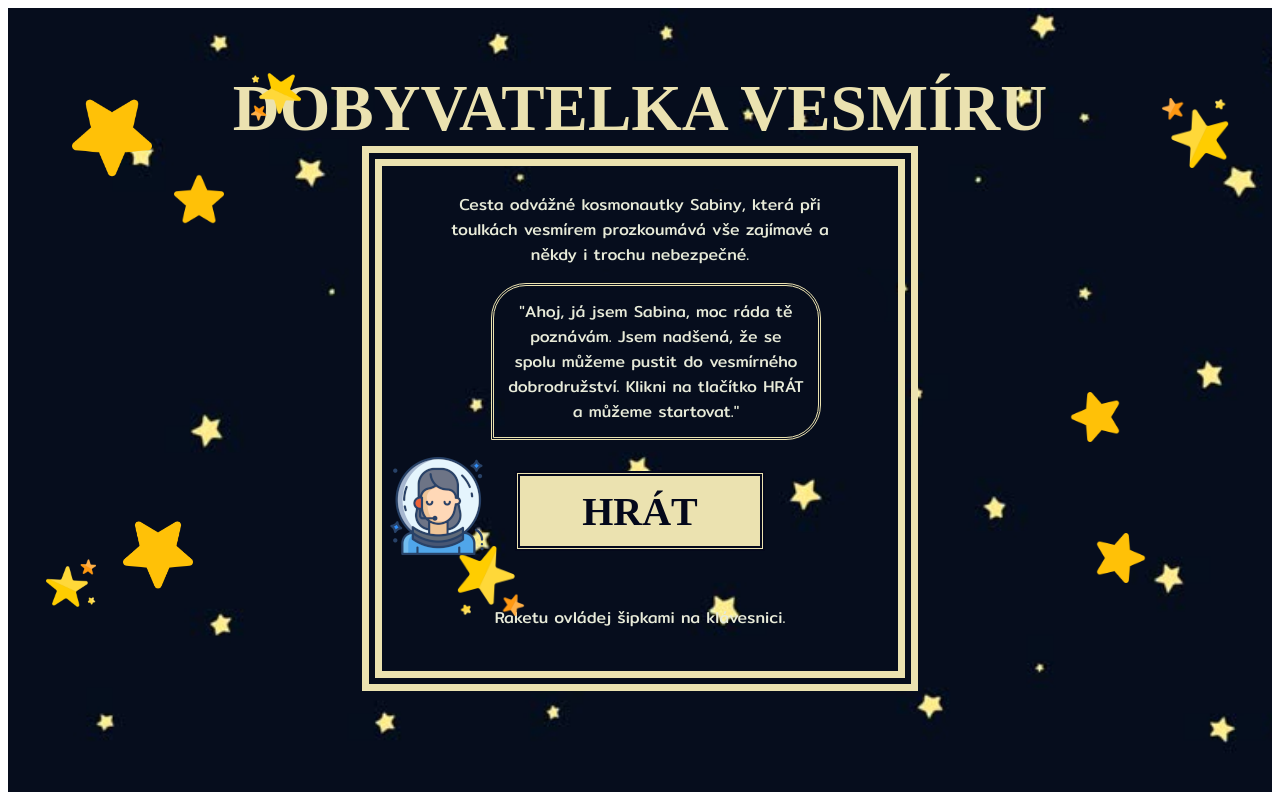
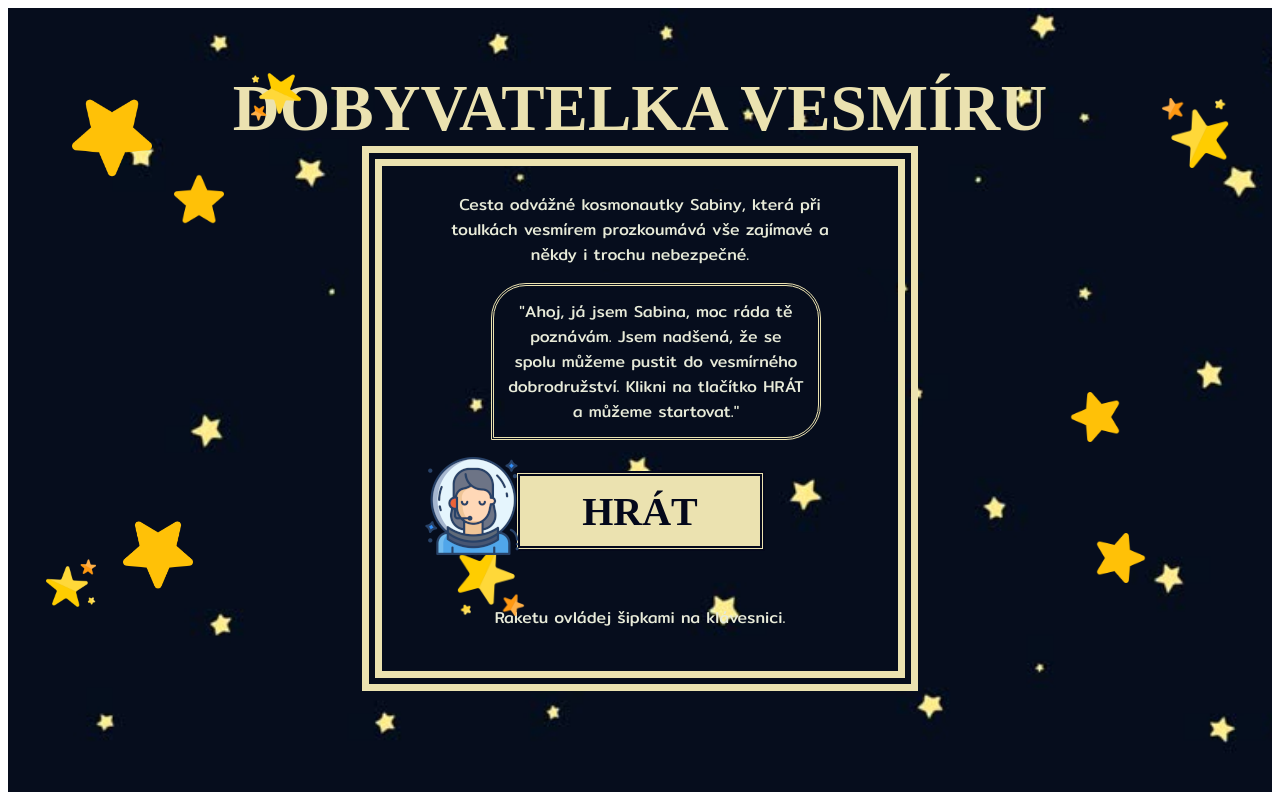
Before and after one commit to DorkaG/bludiste, a Vue app: page / in a window 1280 px wide. Built offline with nearby package versions, Linux system fonts and the light colour scheme; a web font is replaced by a local one; what vue-js-modal would draw is missing.

Commit message:
zvuk na kosmonautce

```diff
--- a/src/views/Home.vue
+++ b/src/views/Home.vue
@@ -19,14 +19,16 @@
 
             <p class="textUvod">Cesta odvážné kosmonautky Sabiny, která při toulkách vesmírem prozkoumává vše zajímavé a někdy i trochu nebezpečné.</p>
             <p class="textSabina">"Ahoj, já jsem Sabina, moc ráda tě poznávám. Jsem nadšená, že se spolu můžeme pustit do vesmírného dobrodružství. Klikni na tlačítko HRÁT a můžeme startovat."</p>
-
-            <img class="astronautka" v-bind:src="require(`./../../src/assets/images/astronautka.png`)" alt="astronautka">
+            <div>
+            <img class="astronautka" v-on:click="play" v-bind:src="require(`./../../src/assets/images/astronautka.png`)" alt="astronautka">
+            <audio autoplay ref="uvodniHudba" src='./../assets/zvuky/spacemusic.mp3'></audio>
+            </div>
             <router-link to="/bludiste"><button class="uvodniTlacitko">HRÁT</button></router-link>
             <br><br>
             <p>Raketu ovládej šipkami na klávesnici.</p>
 
           <div>
-            <audio autoplay ref="uvodniHudba" src='./../assets/zvuky/spacemusic.mp3'></audio>
+
           </div>
 
 
@@ -41,6 +43,14 @@
 
 <script>
 export default {
+
+
+  methods: {
+    play: function(){
+             this.$refs.uvodniHudba.play();
+            },
+  }
+
 }
 </script>
 
@@ -102,7 +112,7 @@ p{
 .astronautka {
   width: 100px;
   position: absolute;
-  margin-left: -10%;
+  margin-left: -17%;
 }
 
 .hvezda1 {
```
